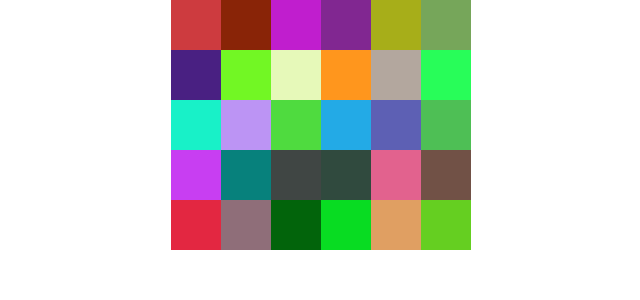
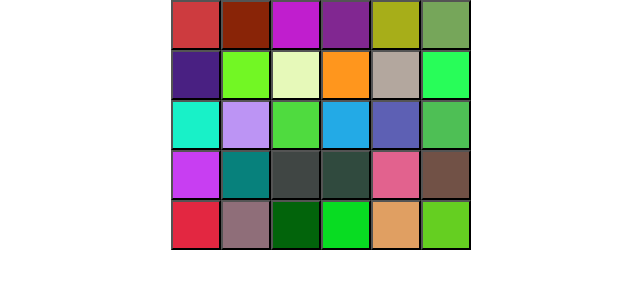
Before and after one commit to jundachen10/react-colorbox, a React (Create React App) app: page / in a window 1280 px wide. Shown: the top 300 px of the page, without its empty margins (319-959 px from the left). Built offline with nearby package versions, Linux system fonts and the light colour scheme.

Commit message:
minor change

```diff
--- a/src/App.js
+++ b/src/App.js
@@ -1,16 +1,16 @@
 import { useState } from 'react';
 import './App.css';
 
-function Square( {onSquareClick, backgroundColor }) {
+function Square( {onSquareClick, backgroundColor} ) {
   return (
-    <div className="square" onMouseOver={onSquareClick} style={{backgroundColor}} >
-    </div>
+    <button className="square" onMouseOver={onSquareClick} style={{backgroundColor}} >
+    </button>
   );
 }
 
 function randomColor() {
   return "#" + Math.random().toString(16).slice(2,8);
-} //#58FEGD - color
+}
 
 export default function Board() {
   const [squares, setSquares] = useState(Array(28).fill(null));
```
